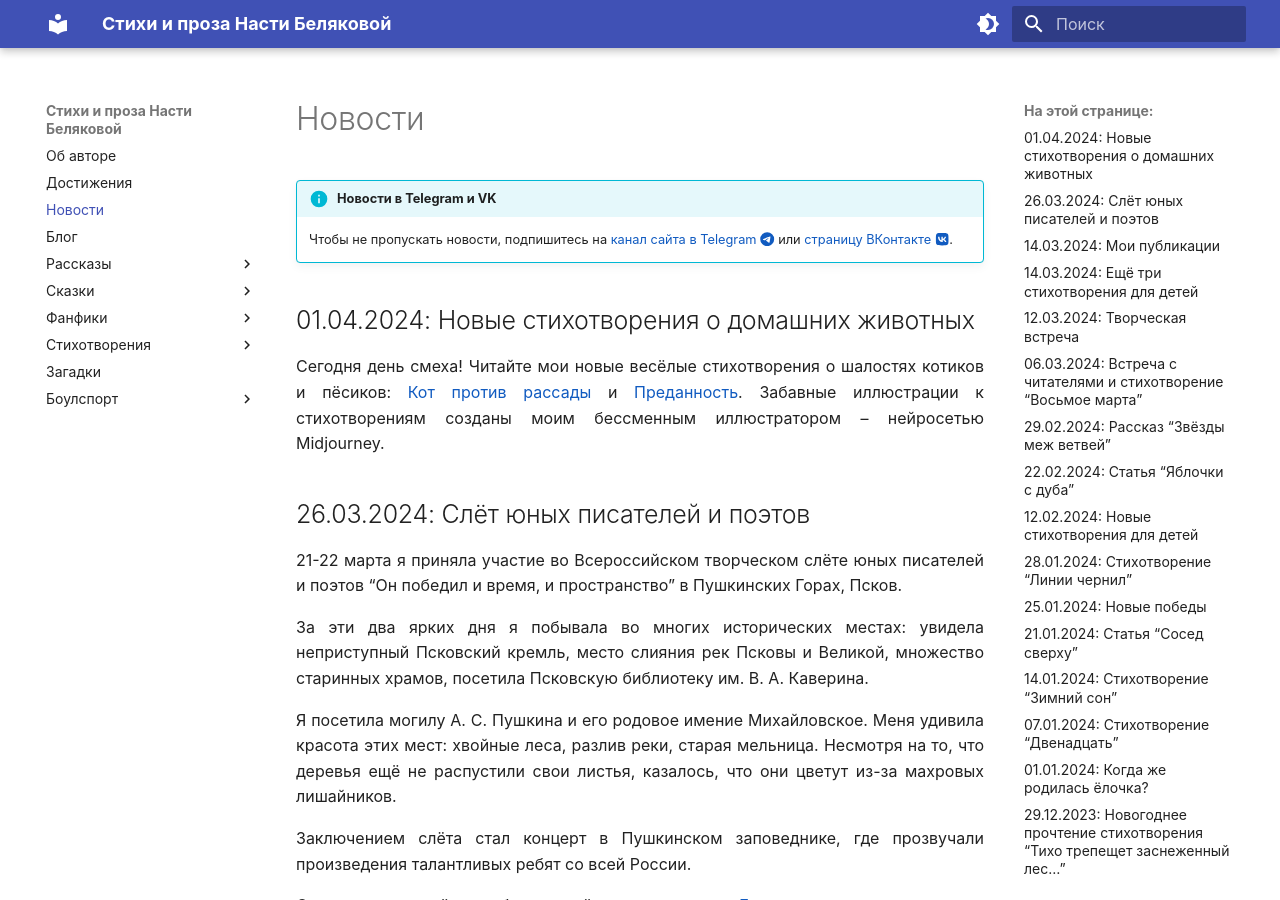
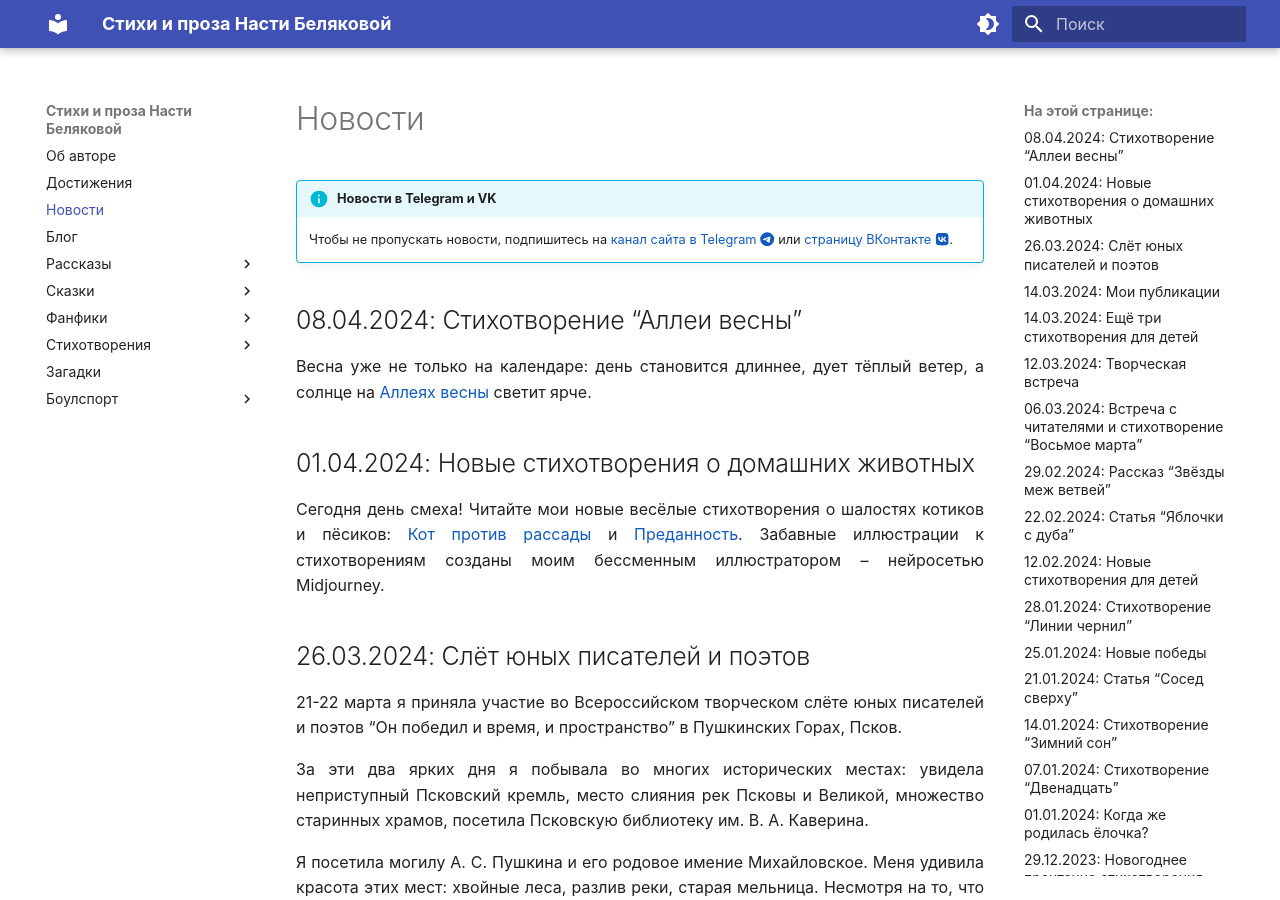
Before and after one commit to lib-beliakova/lib-beliakova.github.io, an MkDocs documentation site: the page built from docs/news.md, in a window 1280 px wide and 900 px high. Built offline with MkDocs 1.6.1 and Material for MkDocs 9.7.7, drawn with Linux system fonts in a browser that asks for light colours.

Commit message:
Merge commit 'd275a889d2935a6a51cd91910f92701489ec5de9'

```diff
--- a/docs/news.md
+++ b/docs/news.md
@@ -2,6 +2,10 @@
 
 !!! info "Новости в Telegram и VK"
     Чтобы не пропускать новости, подпишитесь на [канал сайта в Telegram :fontawesome-brands-telegram:](https://t.me/lib_beliakova) или [страницу ВКонтакте :fontawesome-brands-vk:](https://vk.com/lib_beliakova).
+
+## 08.04.2024: Стихотворение "Аллеи весны"
+
+Весна уже не только на календаре: день становится длиннее, дует тёплый ветер, а солнце на [Аллеях весны](poems/spring-alleys.md) светит ярче.
 
 ## 01.04.2024: Новые стихотворения о домашних животных
 
--- a/docs/poems/index.md
+++ b/docs/poems/index.md
@@ -14,6 +14,7 @@
     * [Птичий обед](avian-dinner.md)
     * [Зимний сон](winter-dream.md)
     * [Восьмое марта](march-8.md)
+    * [Аллеи весны](spring-alleys.md)
     * [О весне](about-spring.md)
     * [После грозы](after-storm.md)
     * [В деревне](country.md)
--- a/mkdocs.yml
+++ b/mkdocs.yml
@@ -46,6 +46,7 @@ nav:
       - poems/avian-dinner.md
       - poems/winter-dream.md
       - poems/march-8.md
+      - poems/spring-alleys.md
       - poems/about-spring.md
       - poems/after-storm.md
       - poems/country.md
```
Also changed, not shown: docs/poems/spring-alleys.md (added, +26 -0 lines), docs/images/spring-alleys.jpg (added).
